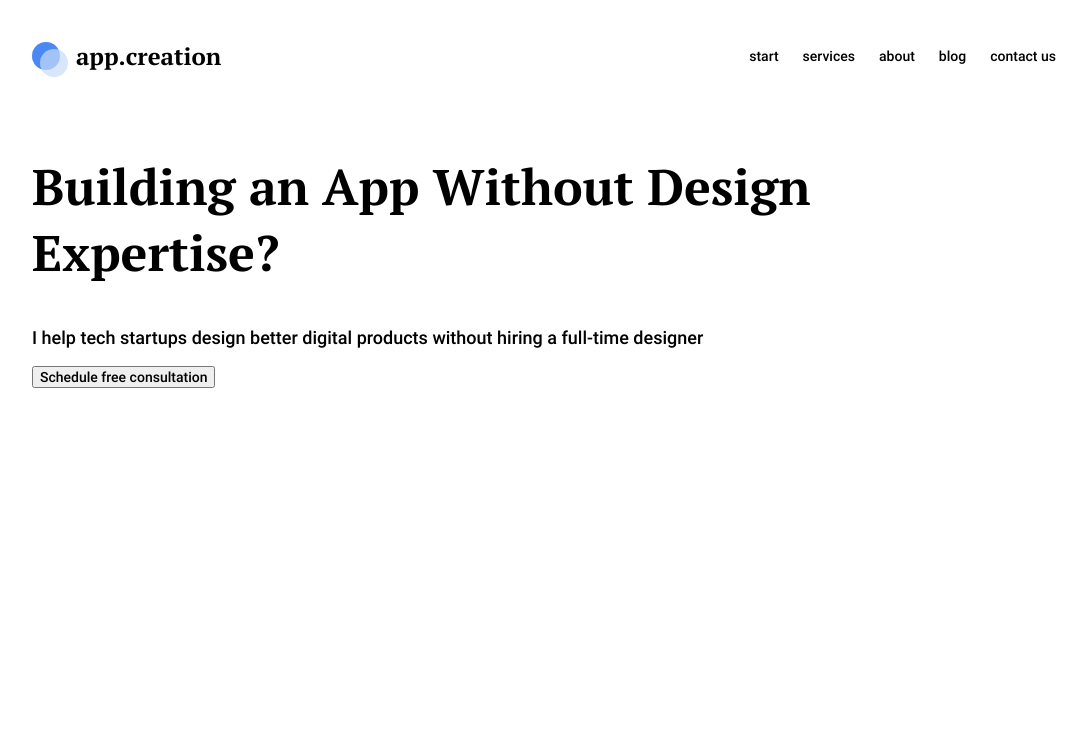
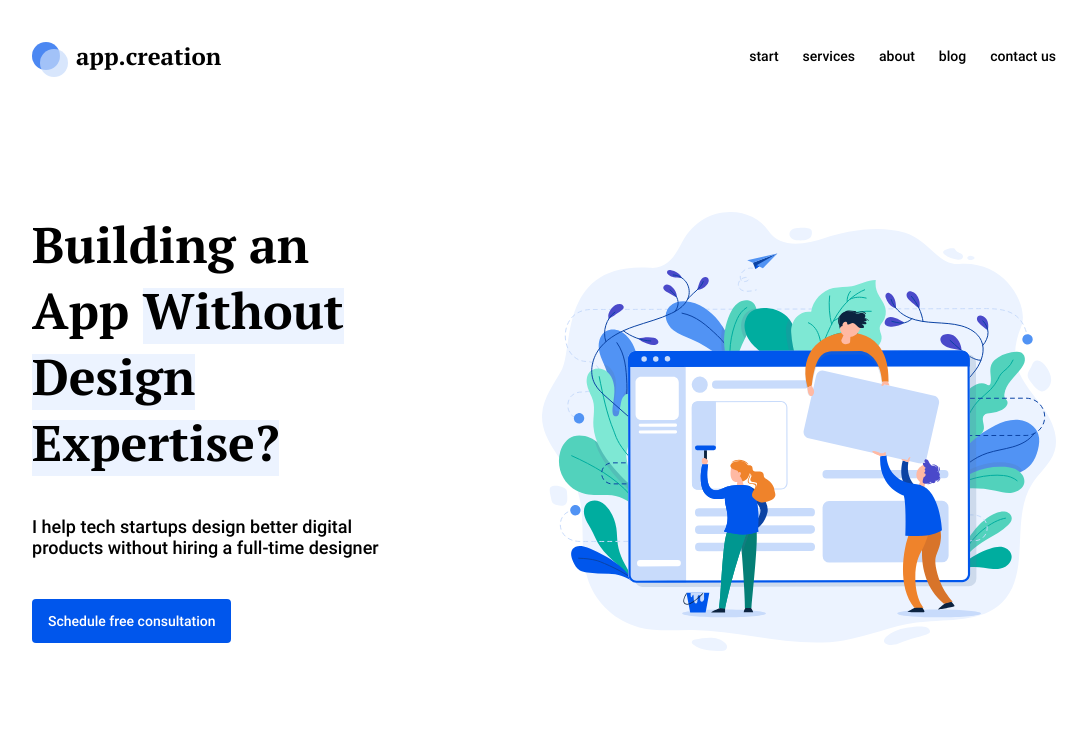
Before and after one commit to WebHeroSchool/Stas_Project, a plain HTML site: page index.html in a window 1280 px wide. Shown: the whole page, without its empty margins (96-1183 px from the left). Drawn offline with Linux system fonts and the light colour scheme.

Commit message:
Описал стили для основного контента сайта по макету 1366px

```diff
--- a/index.html
+++ b/index.html
@@ -28,22 +28,19 @@
           <a class="menu__item" href="#">contact us</a>
         </nav>
       </header>
-      <section class="main-section">
-        <main class="main-content">
-          <h1 class="main-content__title">
-            Building an App Without Design Expertise?
-          </h1>
-          <p class="main-content__description">
-            I help tech startups design better digital products without hiring a
-            full-time designer
-          </p>
-          <button class="main-content__button">
-            Schedule free consultation
-          </button>
-        </main>
-        <div class="image-content">
-          <img class="image-content__image" />
-        </div>
+      <section class="main">
+        <h1 class="main__title">
+          Building an App
+          <span class="main__title-text_highlight">
+            Without Design Expertise?
+          </span>
+        </h1>
+        <p class="main__subtitle">
+          I help tech startups design better digital products without hiring a
+          full-time designer
+        </p>
+        <a class="main__button" href="#">Schedule free consultation</a>
+        <div class="image-content"></div>
       </section>
     </div>
   </body>
--- a/styles.css
+++ b/styles.css
@@ -1,12 +1,23 @@
-.main-content__title {
+.main__title {
   font: bold 50px/66px pt_serifbold, arial, helvetica, sans-serif;
+  margin: 0 0 40px 0;
 }
 
-.main-content__description {
-  font: 500 18px/21px robotomedium, arial, helvetica, sans-serif;
+.main__title-text_highlight {
+  background: linear-gradient(180deg, rgba(255, 255, 255, 1) 15%, #ecf3ff 15%);
 }
 
-.main-content__button,
+.main__subtitle {
+  font: 500 18px/21px robotomedium, arial, helvetica, sans-serif;
+  margin: 0 0 41px 0;
+}
+
+.main {
+  padding: 0 64% 100px 0;
+  background: top right no-repeat url(img/mainimg.svg);
+}
+
+.main__button,
 .menu {
   font: 500 14px/16px robotomedium, arial, helvetica, sans-serif;
 }
@@ -48,6 +59,7 @@ body {
 .header {
   display: flex;
   justify-content: space-between;
+  margin-bottom: 100px;
 }
 
 .menu {
@@ -60,7 +72,7 @@ body {
   margin-right: 24px;
   color: #000;
   text-decoration: none;
-  transition: opacity .5s;
+  transition: opacity 0.5s;
 }
 
 .menu__item_active::after {
@@ -108,3 +120,17 @@ body {
 .menu__item_active:after {
   opacity: 1;
 }
+
+.main__button {
+  display: inline-block;
+  padding: 14px 16px;
+  text-decoration: none;
+  color: #fff;
+  background: #0056EC;
+  border-radius: 4px;
+  transition: opacity .5s;
+}
+
+.main__button:hover {
+  opacity: 0.5;
+}
```
Also changed, not shown: img/mainimg.svg (added).
